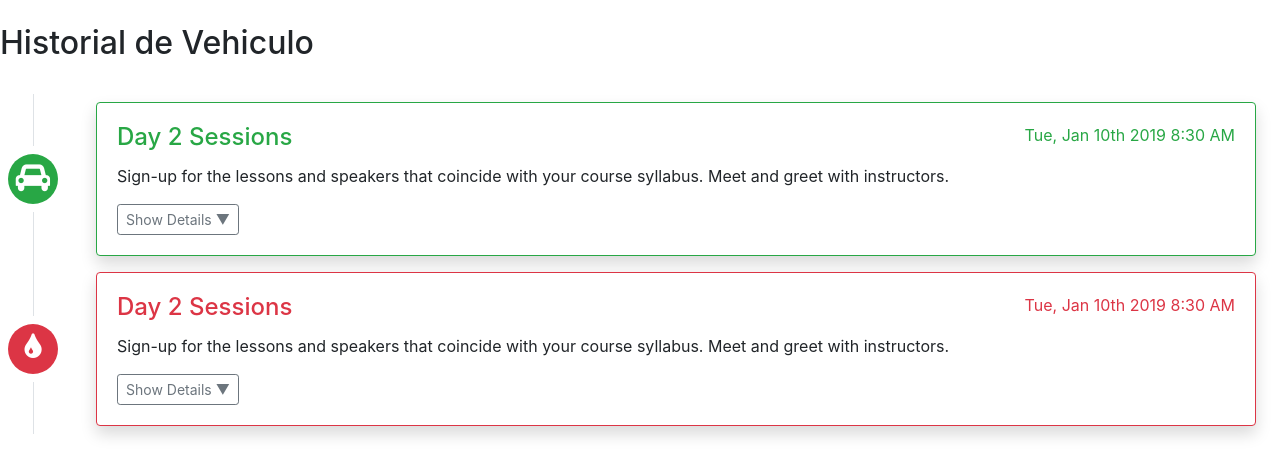
After one commit to aterrile/mopar_taller, a PHP site: template views/historial.php in a window 1280 px wide. The commit adds this page. Shown: the top 476 px of the page. Run offline with PHP 8.4, Linux system fonts and the light colour scheme; the template is opened without the code that fills it, so the values that code supplies are empty; some libraries are stand-ins or nearby versions.

Commit message:
Historial

```diff
--- a/assets/style.css
+++ b/assets/style.css
@@ -33,3 +33,18 @@ select.form-control{
 	color: #fff;
 	z-index: 99999;
 }
+
+section#historial .badge-pill {
+    padding-right: 0;
+    padding-left: 0;
+    border-radius: 50%;
+    display: block;
+    font-size: 30px;
+    width: 50px;
+    height: 50px;
+    line-height: 32px;
+    color: #fff;
+}
+section#historial .card{
+	max-width: 100%;
+}
--- /dev/null
+++ b/views/historial.php
@@ -0,0 +1,87 @@
+<?php include 'header.php'; ?>
+
+<section id="historial">
+	<div class="box pr-4">
+
+		<div class="box-header mb-4">
+			<h2 class="float-left"> Historial de Vehiculo </h2>
+			<div class="clearfix"></div>
+		</div>
+
+		<div class="box-body">
+
+		    <div class="row">
+		        <div class="col-auto text-center flex-column d-none d-sm-flex">
+		            <div class="row h-50">
+		                <div class="col border-right">&nbsp;</div>
+		                <div class="col">&nbsp;</div>
+		            </div>
+		            <h5 class="m-2">
+		                <span class="badge badge-pill bg-success"><i class="fa fa-car"></i></span>
+		            </h5>
+		            <div class="row h-50">
+		                <div class="col border-right">&nbsp;</div>
+		                <div class="col">&nbsp;</div>
+		            </div>
+		        </div>
+		        <div class="col py-2">
+		            <div class="card border-success shadow">
+		                <div class="card-body">
+		                    <div class="float-right text-success">Tue, Jan 10th 2019 8:30 AM</div>
+		                    <h4 class="card-title text-success">Day 2 Sessions</h4>
+		                    <p class="card-text">Sign-up for the lessons and speakers that coincide with your course syllabus. Meet and greet with instructors.</p>
+		                    <button class="btn btn-sm btn-outline-secondary" type="button" data-target="#t2_details" data-toggle="collapse">Show Details ▼</button>
+		                    <div class="collapse border" id="t2_details">
+		                        <div class="p-2 text-monospace">
+		                            <div>08:30 - 09:00 Breakfast in CR 2A</div>
+		                            <div>09:00 - 10:30 Live sessions in CR 3</div>
+		                            <div>10:30 - 10:45 Break</div>
+		                            <div>10:45 - 12:00 Live sessions in CR 3</div>
+		                        </div>
+		                    </div>
+		                </div>
+		            </div>
+		        </div>
+		    </div>
+
+		    <div class="row">
+		        <div class="col-auto text-center flex-column d-none d-sm-flex">
+		            <div class="row h-50">
+		                <div class="col border-right">&nbsp;</div>
+		                <div class="col">&nbsp;</div>
+		            </div>
+		            <h5 class="m-2">
+		                <span class="badge badge-pill bg-danger"><i class="fa fa-tint"></i></span>
+		            </h5>
+		            <div class="row h-50">
+		                <div class="col border-right">&nbsp;</div>
+		                <div class="col">&nbsp;</div>
+		            </div>
+		        </div>
+		        <div class="col py-2">
+		            <div class="card border-danger shadow">
+		                <div class="card-body">
+		                    <div class="float-right text-danger">Tue, Jan 10th 2019 8:30 AM</div>
+		                    <h4 class="card-title text-danger">Day 2 Sessions</h4>
+		                    <p class="card-text">Sign-up for the lessons and speakers that coincide with your course syllabus. Meet and greet with instructors.</p>
+		                    <button class="btn btn-sm btn-outline-secondary" type="button" data-target="#t2_details" data-toggle="collapse">Show Details ▼</button>
+		                    <div class="collapse border" id="t2_details">
+		                        <div class="p-2 text-monospace">
+		                            <div>08:30 - 09:00 Breakfast in CR 2A</div>
+		                            <div>09:00 - 10:30 Live sessions in CR 3</div>
+		                            <div>10:30 - 10:45 Break</div>
+		                            <div>10:45 - 12:00 Live sessions in CR 3</div>
+		                        </div>
+		                    </div>
+		                </div>
+		            </div>
+		        </div>
+		    </div>
+
+
+		</div>
+
+	</div>
+</section>
+
+<?php include 'footer.php'; ?>
--- a/views/vehiculos.php
+++ b/views/vehiculos.php
@@ -3,9 +3,7 @@
 <div class="box pr-4">
 
 	<div class="box-header mb-4">
-		<h2 class="float-left"> Lista de Vehiculos </h2>
-		<button type="button" class="btn btn-primary float-right" data-toggle="modal" data-target="#modalNewVehiculo">Nuevo Vehiculo</button>
-
+		<h2 class="float-left"> Historial Vehiculos </h2>
 		<div class="clearfix"></div>
 	</div>
 
```
Also changed, not shown: mopar_taller.php (+6 -1 lines), views/ot.php (+9 -2 lines).
